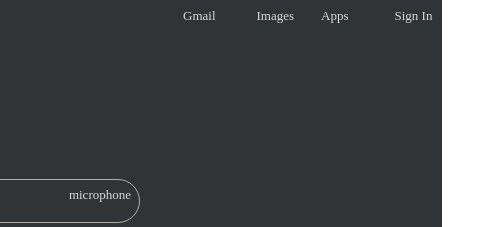
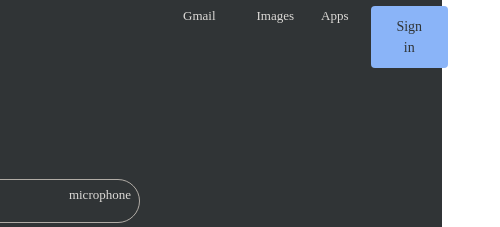
Before and after one commit to Zahra947/mygoogle, a website: page index.html in a window 1280 px wide. Shown: the top 227 px of the page, 780-1280 px from the left. Drawn offline with nearby package versions, Linux system fonts and the light colour scheme.

Commit message:
corrected sign in button

```diff
--- a/index.html
+++ b/index.html
@@ -23,7 +23,7 @@
               <div class="col toplinks-2">
                 <div class="row">
                   <div class="col">Apps</div>
-                  <div class="col">Sign In</div>
+                  <button class="col signin">Sign in</button>
                 </div>
               </div>
             </div>
--- a/styles.css
+++ b/styles.css
@@ -15,6 +15,18 @@
 }
 .toplinks-2{
   padding: 0;
+}
+.signin{
+  background-color: #8ab4f8;
+  box-sizing: border-box;
+  color: #303436;
+  font-size: 14px;
+  font-family: 'Times New Roman';
+  border-color: transparent;
+  border: 1px solid transparent;
+  border-radius: 4px;
+  margin: 0px 8px;
+  padding: 9px 23px;
 }
 .itemstop {
   font-size: 13px;
```
